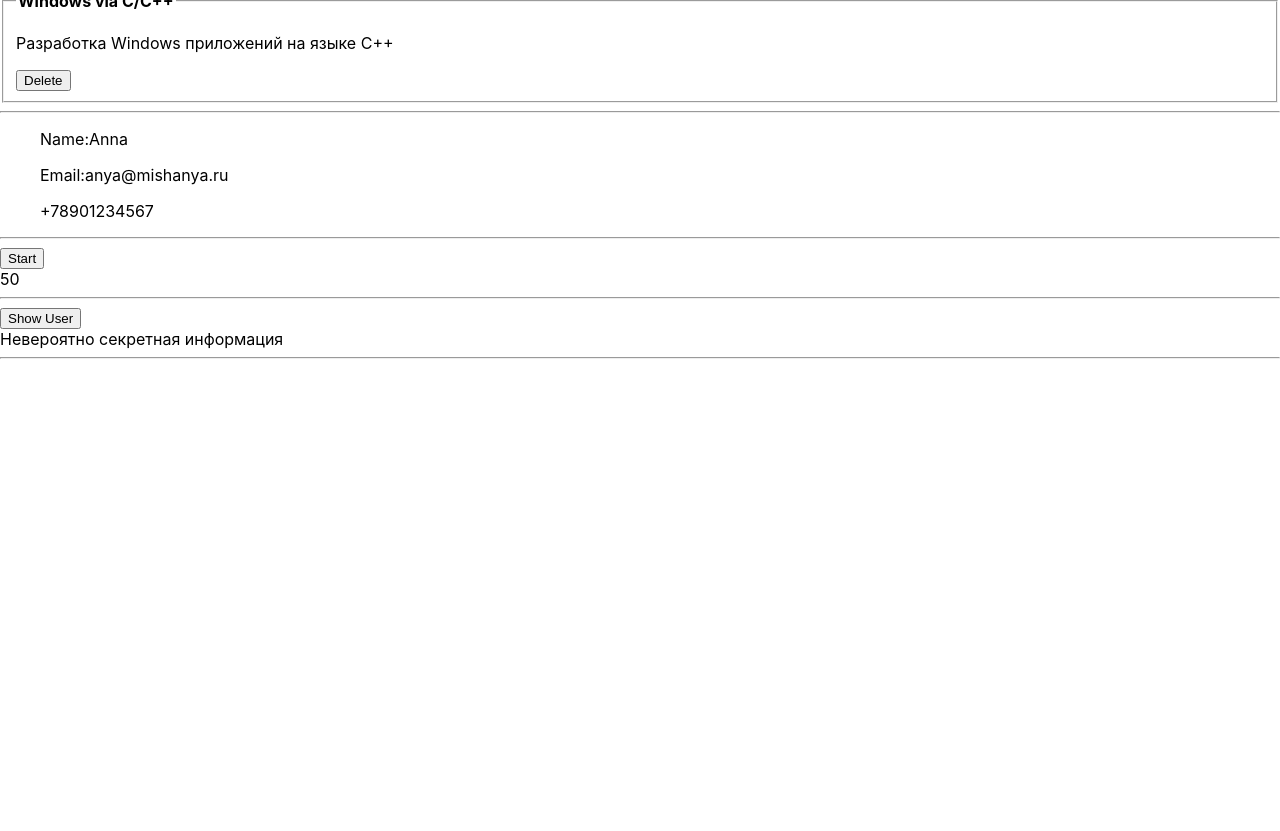
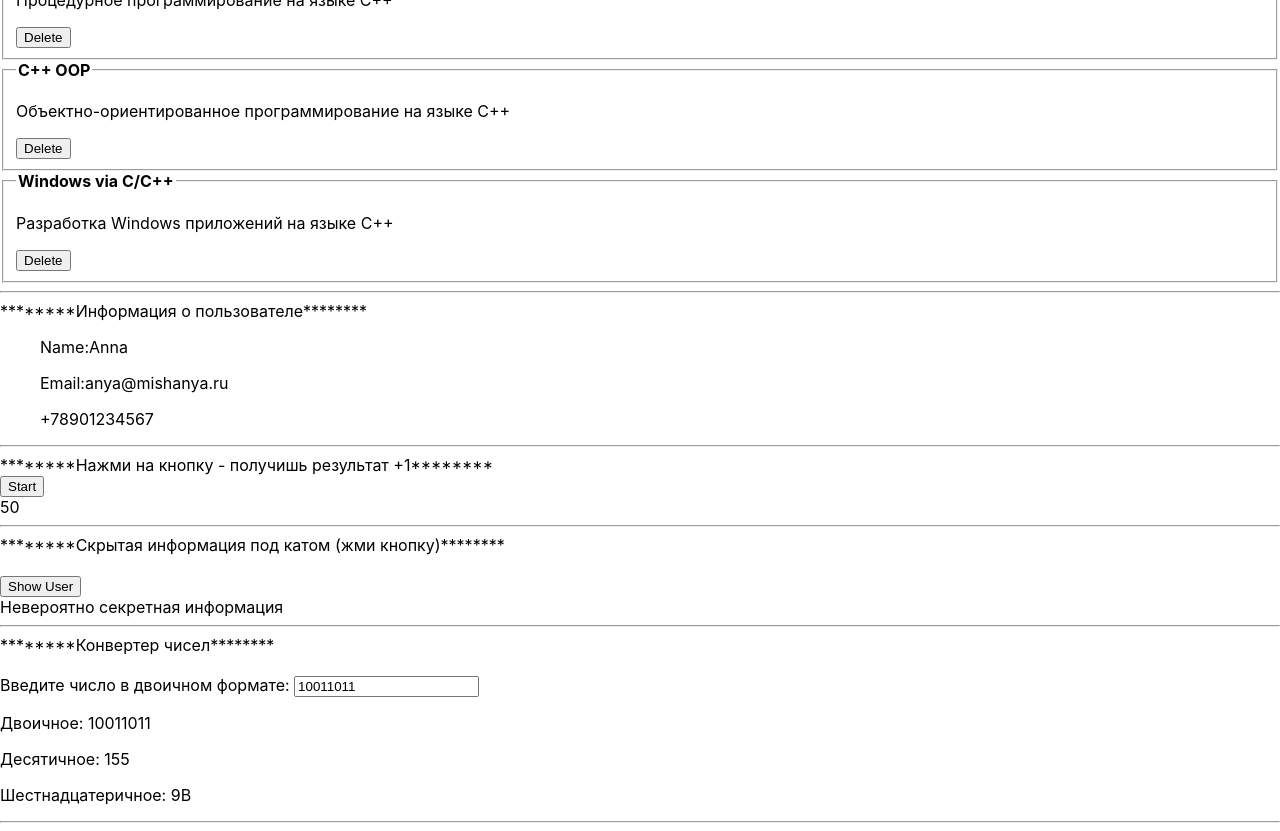
Before and after one commit to MakSimKlim/ReactClasses, a React (Create React App) app: page / in a window 1280 px wide. Shown: the part 620-1451 px from the top of the page. Before the commit the page ends 987 px from the top, so only its background shows below. Built offline with nearby package versions, Linux system fonts and the light colour scheme.

Commit message:
add converter & Modify all .js files

```diff
--- a/src/app/App.js
+++ b/src/app/App.js
@@ -7,6 +7,7 @@ import Range from '../range/Range';
 import Posts from '../posts/Posts'
 import Test from '../test/Test'
 import User from '../user/User'
+import Convert from '../convert/Convert';
 
 import './App.css';
 
@@ -71,9 +72,15 @@ class App extends React.Component
           <Test arg={50}/>
           <hr/>
 
+          ********Скрытая информация под катом (жми кнопку)********
+                <br/>
+                <br/>
           <button onClick={this.buttonSetUserVisibility}>{this.state.show?"Hide":"Show"} User</button>
           <br/>
           {this.state.show ? <User /> : "Невероятно секретная информация"}
+          <hr/>
+
+          <Convert />
           <hr/>
 
           </>
--- /dev/null
+++ b/src/convert/Convert.js
@@ -0,0 +1,35 @@
+import React from 'react';
+
+class Convert extends React.Component {
+    state = { number: '10011011' };
+
+    update = (event) => this.setState({ number: event.target.value });
+
+    toDecimal = (binary) => parseInt(binary, 2).toString(10);
+    toHexadecimal = (decimal) => parseInt(decimal, 10).toString(16).toUpperCase();
+
+    render() {
+        const { number } = this.state;
+        const decimal = this.toDecimal(number);
+        const hexadecimal = this.toHexadecimal(decimal);
+
+        return (
+            <>
+                <div>
+                    <form>
+                        ********Конвертер чисел********
+                        <br/>
+                        <br/>
+                        Введите число в двоичном формате: <input value={number} name="number" onChange={this.update} />
+                        <br />
+                        <p>Двоичное: {number}</p>
+                        <p>Десятичное: {decimal}</p>
+                        <p>Шестнадцатеричное: {hexadecimal}</p>
+                    </form>
+                </div>
+            </>
+        );
+    }
+}
+
+export default Convert;
--- a/src/form/Form.js
+++ b/src/form/Form.js
@@ -14,6 +14,9 @@ class Form extends React.Component
             <>
             <div>
                 <form>
+                ********Редактируемые формы********
+                <br/>
+                <br/>
                     {/* Name:<input value={this.state.name} onChange={this.updateName}/>
                     <br/>
                     Email:<input value={this.state.email} onChange={this.updateEmail}/> */}
--- a/src/hello/Hello.js
+++ b/src/hello/Hello.js
@@ -16,6 +16,9 @@ class Hello extends React.Component
     {
         return(
             <>
+                ********Вывод приветственного сообщения********
+                <br/>
+                <br/>
                 <div>Привет {this.props.name} из PROPS!</div>
                 <div>Привет {this.state.name} из STATE!</div>
                 <button onClick={this.buttonHandler}>{this.state.status ? 'Остановить' : 'Запустить'}</button>
--- a/src/length/Length.js
+++ b/src/length/Length.js
@@ -25,6 +25,9 @@ class Length extends React.Component
     {
         return(
             <>
+                ********Увеличить или уменьшить длину строки ввода********
+                <br/>
+                <br/>
                 <div><input size={this.state.length}/></div>
                 <button onClick={this.add}>Увеличить</button>
                 <button onClick={this.reset}>Сбросить</button>
--- a/src/posts/Posts.js
+++ b/src/posts/Posts.js
@@ -5,6 +5,9 @@ function Posts(props)
     return(
         <>
         <div>
+        ********Посты, которые можно удалить********
+        <br/>
+        <br/>
             {
                 props.posts.map(post => (
                     <Post
--- a/src/range/Range.js
+++ b/src/range/Range.js
@@ -9,6 +9,8 @@ class Range extends React.Component
     {
         return(
             <>
+                ********Бегунок********
+                <br/>
                 <input type="range" min="100" max="200" value={this.state.number} onChange={this.range}/>
                 <p>{this.state.number}</p>
             </>
--- a/src/test/Test.js
+++ b/src/test/Test.js
@@ -47,6 +47,8 @@ class Test extends React.Component
                     console.log("render 2")
                 }
                 <div>
+                ********Нажми на кнопку - получишь результат +1********
+                        <br/>
                     <button onClick={this.buttonHandler}>Start</button>
                 </div>
                 <div>
--- a/src/user/User.js
+++ b/src/user/User.js
@@ -24,6 +24,8 @@ class User extends React.Component
         return(
             <>
             <div>
+            ********Информация о пользователе********
+                <br/>
                 <ul>Name:Anna</ul>
                 <ul>Email:anya@mishanya.ru</ul>
                 <ul>+78901234567</ul>
```
